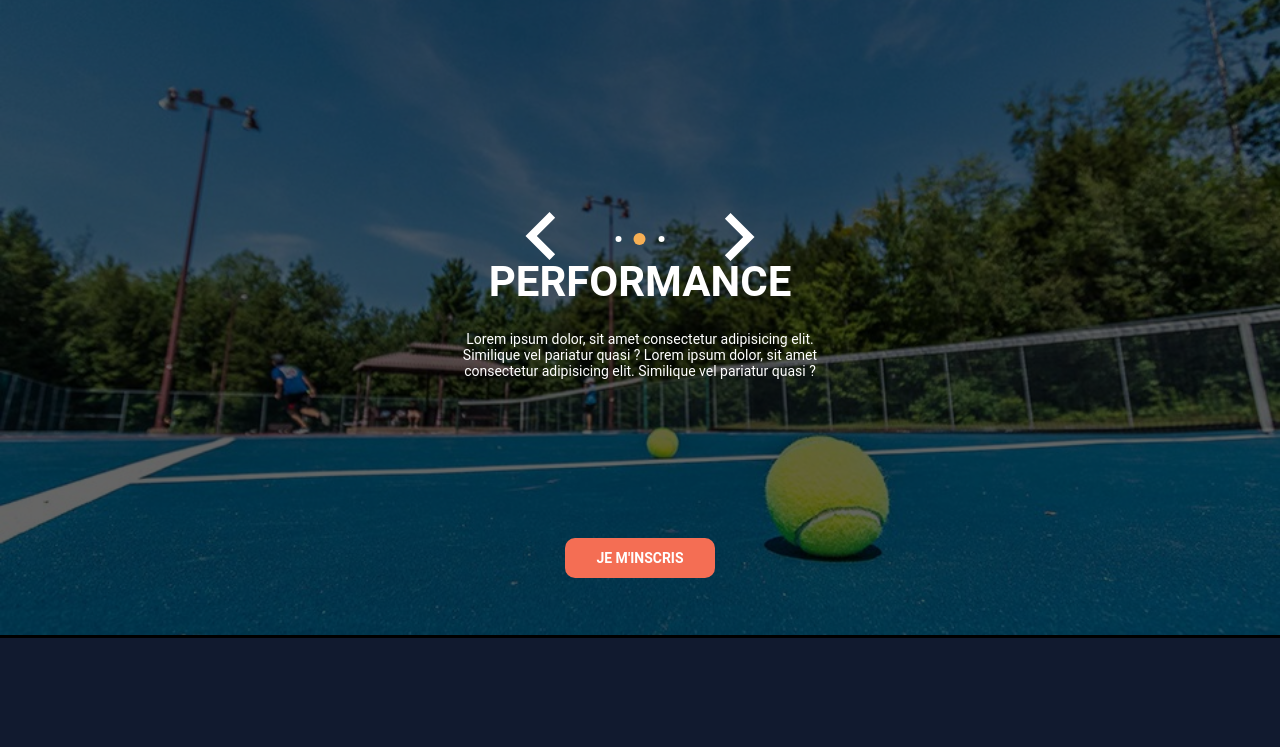
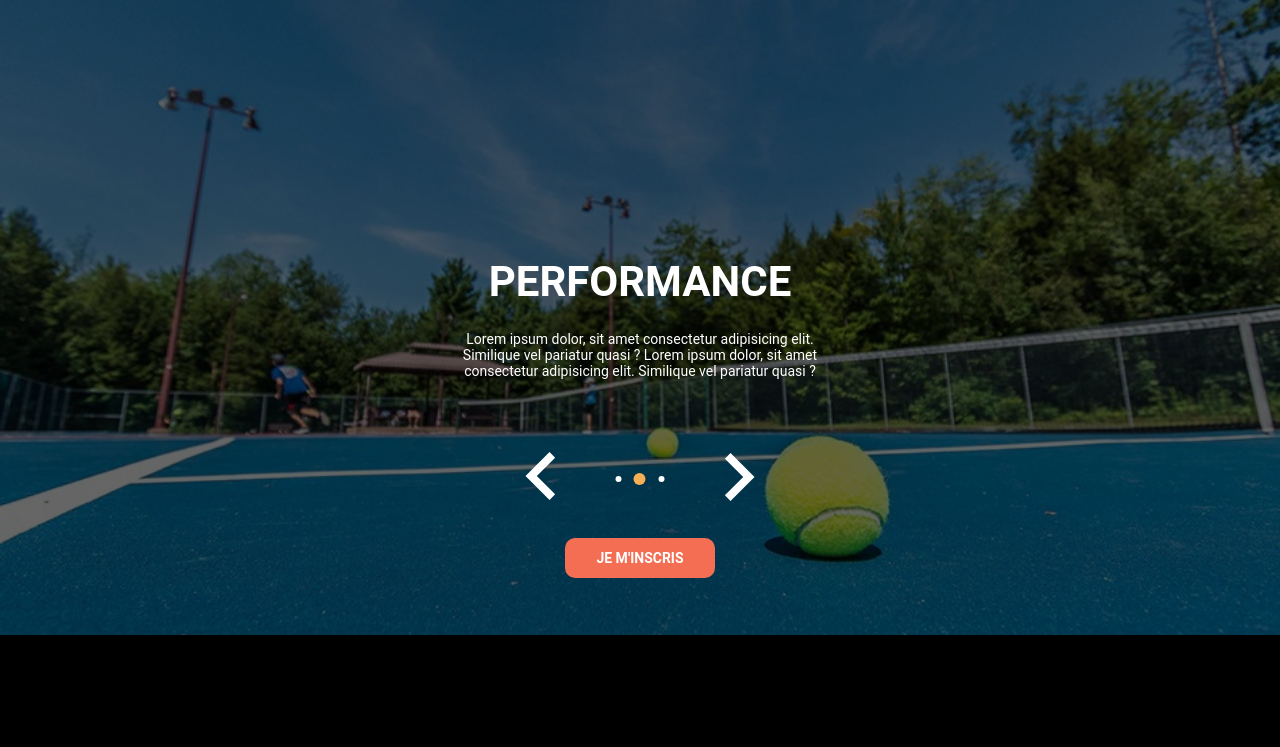
Before and after one commit to Labrege/O-TennisTour, a PHP site: page / in a window 1280 px wide. Shown: the part 162-909 px from the top of the page. Before the commit the page ends 800 px from the top, so only its background shows below. Run offline with PHP 8.4, Linux system fonts and the light colour scheme.

Commit message:
antoine le boss

```diff
--- a/CSS/index.css
+++ b/CSS/index.css
@@ -13,7 +13,7 @@
     color: red;
 }
 
-.valeurs-container{
+.contenue_afficher{
     position: absolute;
     top: 60%;
     left: 50%;
@@ -31,14 +31,14 @@
     text-align: center;
 }
 
-.valeurs-container h2{
+.contenue_afficher h2{
     white-space: normal;
     font-size: 3em;
     color: white;
     margin-bottom: 25px;
 }
 
-.valeurs-container p{
+.contenue_afficher p{
     color: white;
 }
 
@@ -66,7 +66,7 @@
 .pagination-wrapper {
     font-size: 0;
     position: absolute;
-    top:50%;
+    top:80%;
     left: 50%;
     transform: translate(-50%, -50%);
     text-align: center;
--- a/JS/index.js
+++ b/JS/index.js
@@ -1,17 +1,48 @@
+var titre_1="performance";
+var text_1="Lorem ipsum dolor, sit amet consectetur adipisicing elit. Similique vel pariatur quasi ? Lorem ipsum dolor, sit amet consectetur adipisicing elit. Similique vel pariatur quasi ?";
+var titre_2="infrastructure";
+var text_2="Lorem ipsum dolor, sit amet consectetur adipisicing elit. Similique vel pariatur quasi ? Lorem ipsum dolor, sit amet consectetur adipisicing elit. Similique vel pariatur quasi ?";
+var titre_3="Tennis";
+var text_3="azefrgfhcrgfdhze frgsjfmnjezfmnjidnjfsjsdnv dereruqeru oer uqeu geru gheirug erougqmozie fqoze zoei ozme mqoze fqmzoeu qzmeo qmeur gqmzeumqzue qmzeu qzoeu qmeurg qlerub qliur bmqeru gqm";
+
+
 var btns = document.querySelectorAll('.btn');
 var paginationWrapper = document.querySelector('.pagination-wrapper');
 var bigDotContainer = document.querySelector('.big-dot-container');
 var littleDot = document.querySelector('.little-dot');
+var texts=document.querySelectorAll('.valeurs-container');
 
 for(var i = 0; i < btns.length; i++) {
   btns[i].addEventListener('click', btnClick);
 }
 
 function btnClick() {
+    var click=0;
   if(this.classList.contains('btn--prev')) {
     paginationWrapper.classList.add('transition-prev');
+    for(var i = 0; i < texts.length; i++) {
+        if(texts[i].classList.contains('contenue_afficher') && click==0)
+        {
+            click++;
+            console.log("precedent");
+            texts[i].classList.remove('contenue_afficher');
+            if (i==0) texts[2].classList.add('contenue_afficher');
+            else texts[i-1].classList.add('contenue_afficher');
+        }
+      }
   } else {
     paginationWrapper.classList.add('transition-next');
+
+    for(var i = 0; i < texts.length; i++) {
+        if(texts[i].classList.contains('contenue_afficher')&& click==0)
+        {
+            click++;
+            console.log("suivant");
+            texts[i].classList.remove('contenue_afficher');
+            if (i==2) texts[0].classList.add('contenue_afficher');
+            else texts[i+1].classList.add('contenue_afficher');
+        }
+      }
   }
 
   var timeout = setTimeout(cleanClasses, 500);
--- a/index.php
+++ b/index.php
@@ -22,13 +22,25 @@
 
       </div>
 
-      <div class="valeurs-container">
+      <div class="valeurs-container contenue_afficher">
           <div class="valeurs-texte">
             <h2> PERFORMANCE</h2>
             <p> Lorem ipsum dolor, sit amet consectetur adipisicing elit.
               Similique vel pariatur quasi ?
               Lorem ipsum dolor, sit amet consectetur adipisicing elit.
               Similique vel pariatur quasi ?</p>
+          </div>
+      </div>
+      <div class="valeurs-container">
+          <div class="valeurs-texte">
+            <h2> tennis</h2>
+            <p> zadefrlgbfzemqeiafndvjzasvjsnsvn wnjdskf kvn dv ddvf defznfd c  cnzv dfczd;vqdc c dqv zed fdjbcd jbdbj  jdzv fdjvlmZND LSDCZS </p>
+          </div>
+      </div>
+      <div class="valeurs-container">
+          <div class="valeurs-texte">
+            <h2> Vacances</h2>
+            <p> venez nous donner de l'argent pour de la garderie les enfant sont contant et ca vous fait de vacances....</p>
           </div>
       </div>
       <div class="pagination-wrapper">
```
